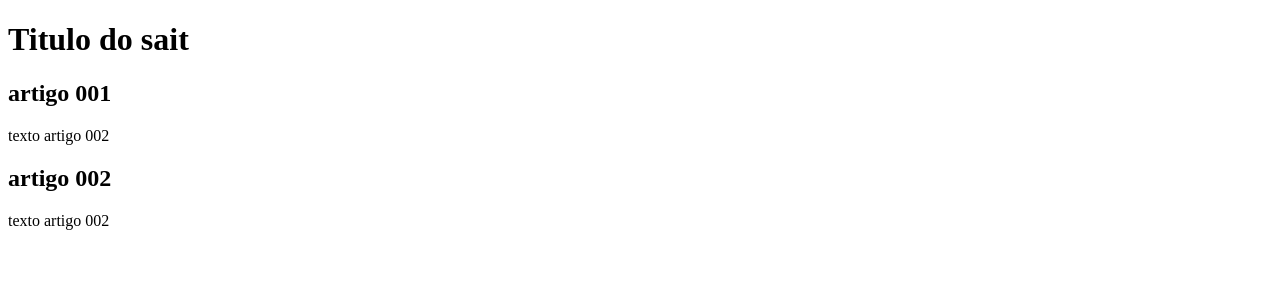
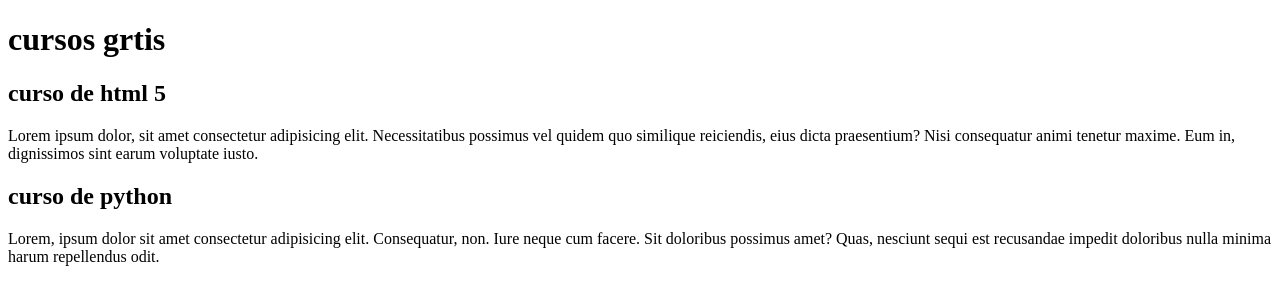
Before and after one commit to wallisonmoraismarques/projeto_site_aprendendo, a plain HTML site: page index.html in a window 1280 px wide. Drawn offline with Linux system fonts and the light colour scheme.

Commit message:
comecei a escrever o conteudo

```diff
--- a/index.html
+++ b/index.html
@@ -10,16 +10,16 @@
     <main>
         <header>
             <h1>
-                Titulo do sait
+                cursos grtis
             </h1>
         </header>
         <article>
-            <h2> artigo 001</h2>
-            <p> texto artigo 002</p>
+            <h2> curso de html 5</h2>
+            <p> Lorem ipsum dolor, sit amet consectetur adipisicing elit. Necessitatibus possimus vel quidem quo similique reiciendis, eius dicta praesentium? Nisi consequatur animi tenetur maxime. Eum in, dignissimos sint earum voluptate iusto.</p>
         </article>
         <article>
-            <h2> artigo 002</h2>
-            <p> texto artigo 002</p>
+            <h2> curso de python</h2>
+            <p> Lorem, ipsum dolor sit amet consectetur adipisicing elit. Consequatur, non. Iure neque cum facere. Sit doloribus possimus amet? Quas, nesciunt sequi est recusandae impedit doloribus nulla minima harum repellendus odit.</p>
         </article>
     </main>
 </body>
```
